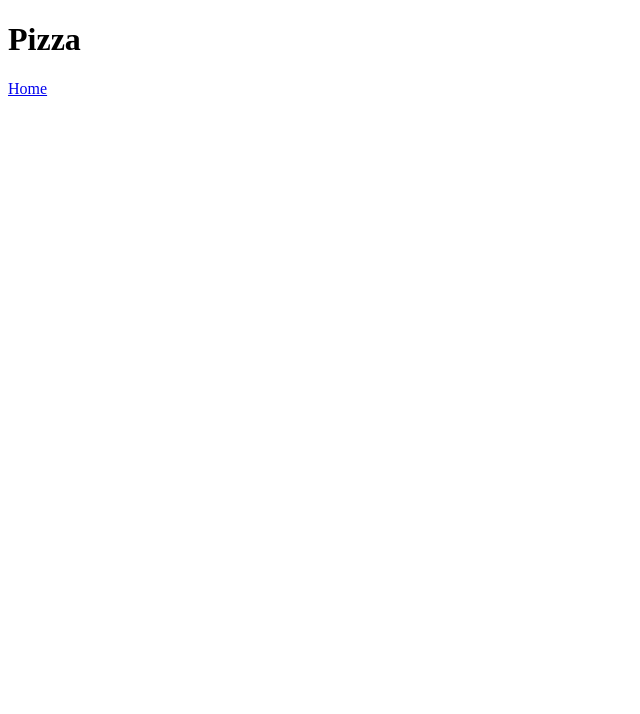
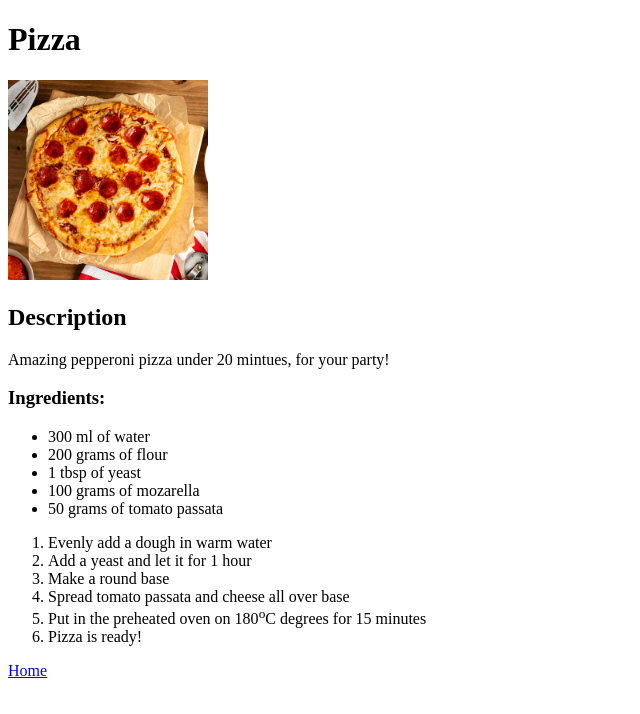
Before and after one commit to Ronzez/odin-recipes, a plain HTML site: page recipes/pizza.html in a window 1280 px wide. Shown: the whole page, without its empty margins (0-640 px from the left). Drawn offline with Linux system fonts and the light colour scheme.

Commit message:
Add content to pizza recipe
Added images directory, made content on pizza page
and edited README file

```diff
--- a/recipes/pizza.html
+++ b/recipes/pizza.html
@@ -7,6 +7,25 @@
     </head>
     <body>
         <h1>Pizza</h1>
+        <img src="../images/pizza.jpg" width="200" height="200">
+        <h2>Description</h2>
+        <p>Amazing pepperoni pizza under 20 mintues, for your party!</p>
+        <h3>Ingredients:</h3>
+        <ul>
+            <li>300 ml of water</li>
+            <li>200 grams of flour</li>
+            <li>1 tbsp of yeast</li>
+            <li>100 grams of mozarella</li>
+            <li>50 grams of tomato passata</li>
+        </ul>
+        <ol>
+            <li>Evenly add a dough in warm water</li>
+            <li>Add a yeast and let it for 1 hour</li>
+            <li>Make a round base</li>
+            <li>Spread tomato passata and cheese all over base</li>
+            <li>Put in the preheated oven on 180<sup>o</sup>C degrees for 15 minutes</li>
+            <li>Pizza is ready!</li>
+        </ol>
         <a href="../index.html">Home</a>
     </body>
 </html>
```
Also changed, not shown: images/pizza.jpg (added), 1 other file.
